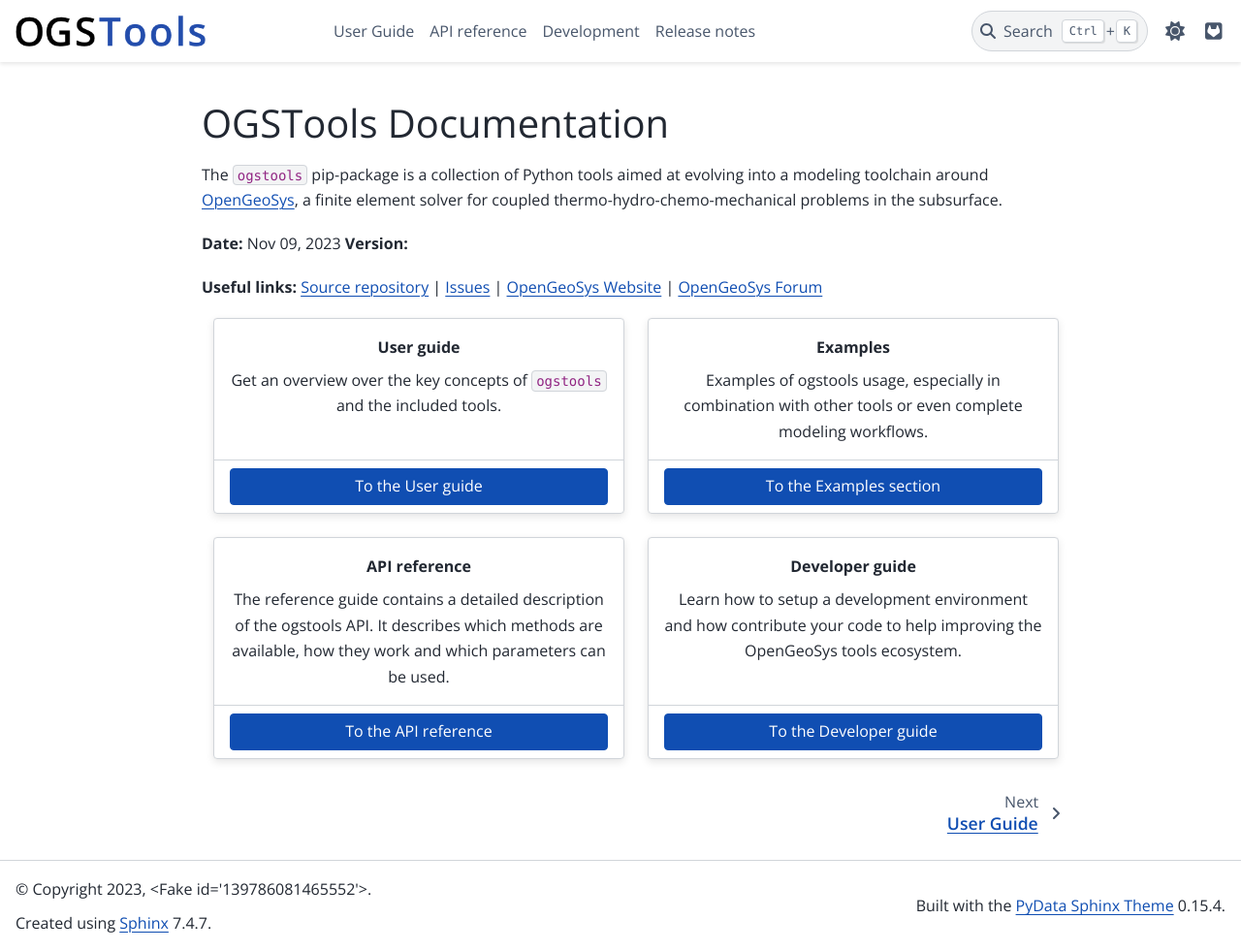
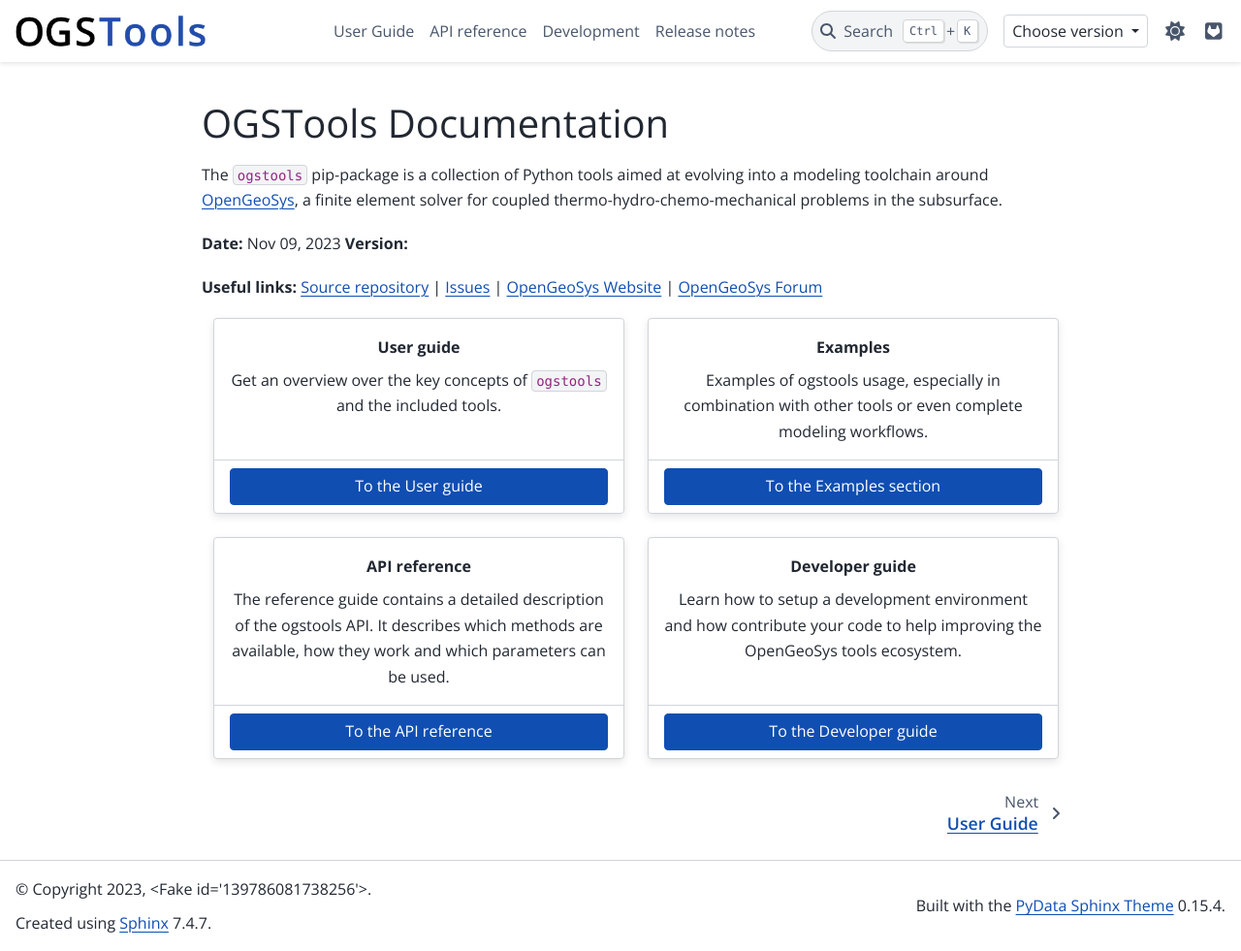
Before and after one commit to ufz/ogstools, a Sphinx documentation site: the page built from docs/index.md, in a window 1280 px wide and 981 px high. Shown: the whole window at 97% size. Built offline with Sphinx 7.4.7 and the PyData theme 0.15.4, drawn with Linux system fonts in a browser that asks for light colours; pages that are not in the unit, such as notebooks, are missing from menus; the version number could not be read and is left out; comment, search, counter and statistics services are not loaded; some of the changed lines change nothing that is shown.

Commit message:
[docs] Added version switcher.

```diff
--- a/docs/conf.py
+++ b/docs/conf.py
@@ -6,6 +6,7 @@
 # -- Project information -----------------------------------------------------
 # https://www.sphinx-doc.org/en/master/usage/configuration.html#project-information
 
+import os
 from datetime import datetime
 
 import pyvista
@@ -55,6 +56,14 @@
 html_css_files = ["ogstools.css"]
 html_context = {"default_mode": "light"}
 
+# Set up the version switcher.  The versions.json is stored in the doc repo.
+if os.environ.get("CI_MERGE_REQUEST_IID", False):
+    switcher_version = f"!{os.environ['CI_MERGE_REQUEST_IID']}"
+elif ".dev" in version:
+    switcher_version = "dev"
+else:
+    switcher_version = f"{version}"
+
 html_theme_options = {
     "logo": {
         # "text": "OGSTools",
@@ -71,6 +80,12 @@
         }
     ],
     "navigation_with_keys": True,
+    "switcher": {
+        "version_match": switcher_version,
+        "json_url": "https://ogstools.opengeosys.org/_static/versions.json",
+    },
+    "navbar_end": ["version-switcher", "theme-switcher", "navbar-icon-links"],
+    "show_version_warning_banner": True,
 }
 
 nitpick_ignore_regex = [("py:class", r".*")]
```
